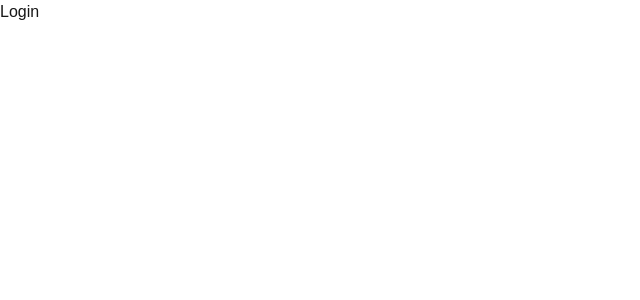
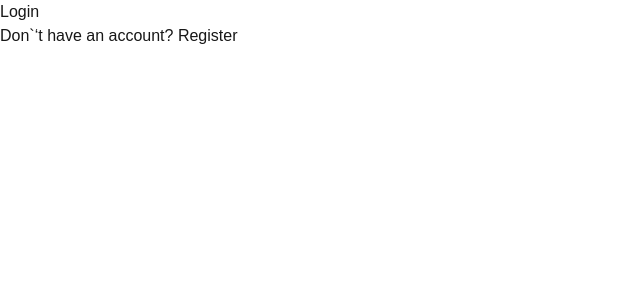
Before and after one commit to Yoon03-cloud/next.js_FullStack, a Next.js app in the folder next-shop/: page /login in a window 1280 px wide. Shown: the top 300 px of the page, without its empty margins (0-640 px from the left). Built offline with nearby package versions, Linux system fonts and the light colour scheme.

Commit message:
new commit

```diff
--- a/next-shop/app/(auth)/login/page.tsx
+++ b/next-shop/app/(auth)/login/page.tsx
@@ -1,7 +1,14 @@
 import React from "react";
 
 function Login() {
-  return <div>Login</div>;
+  return (
+    <div>
+      <h1>Login</h1>
+      <h2>
+        Don`&lsquo;t have an account? <a href="/auth/register">Register</a>
+      </h2>
+    </div>
+  );
 }
 
 export default Login;
--- a/next-shop/app/(auth)/register/page.tsx
+++ b/next-shop/app/(auth)/register/page.tsx
@@ -1,7 +1,14 @@
 import React from "react";
 
 function Register() {
-  return <div>Register</div>;
+  return (
+    <div>
+      <h1>Register</h1>
+      <h2>
+        Already have an account? <a href="/auth/login">Login</a>
+      </h2>
+    </div>
+  );
 }
 
 export default Register;
--- a/next-shop/app/(root)/blog/author/[authorID]/page.tsx
+++ b/next-shop/app/(root)/blog/author/[authorID]/page.tsx
@@ -1,8 +1,19 @@
-import { promises } from "dns";
+export const revalidate = 60; // Revalidate every 60 seconds(time-based ISR)
 
+export async function generateStaticParams() {
+  return [
+    { authorID: "author1" },
+    { authorID: "author2" },
+    { authorID: "author3" },
+  ];
+}
 async function AuthorID({ params }: { params: Promise<{ authorID: string }> }) {
   const { authorID } = await params;
-  return <div>AuthorID: {authorID}</div>;
+  return (
+    <div>
+      AuthorID: {authorID} - {new Date().toLocaleTimeString()}
+    </div>
+  );
 }
 
 export default AuthorID;
```
